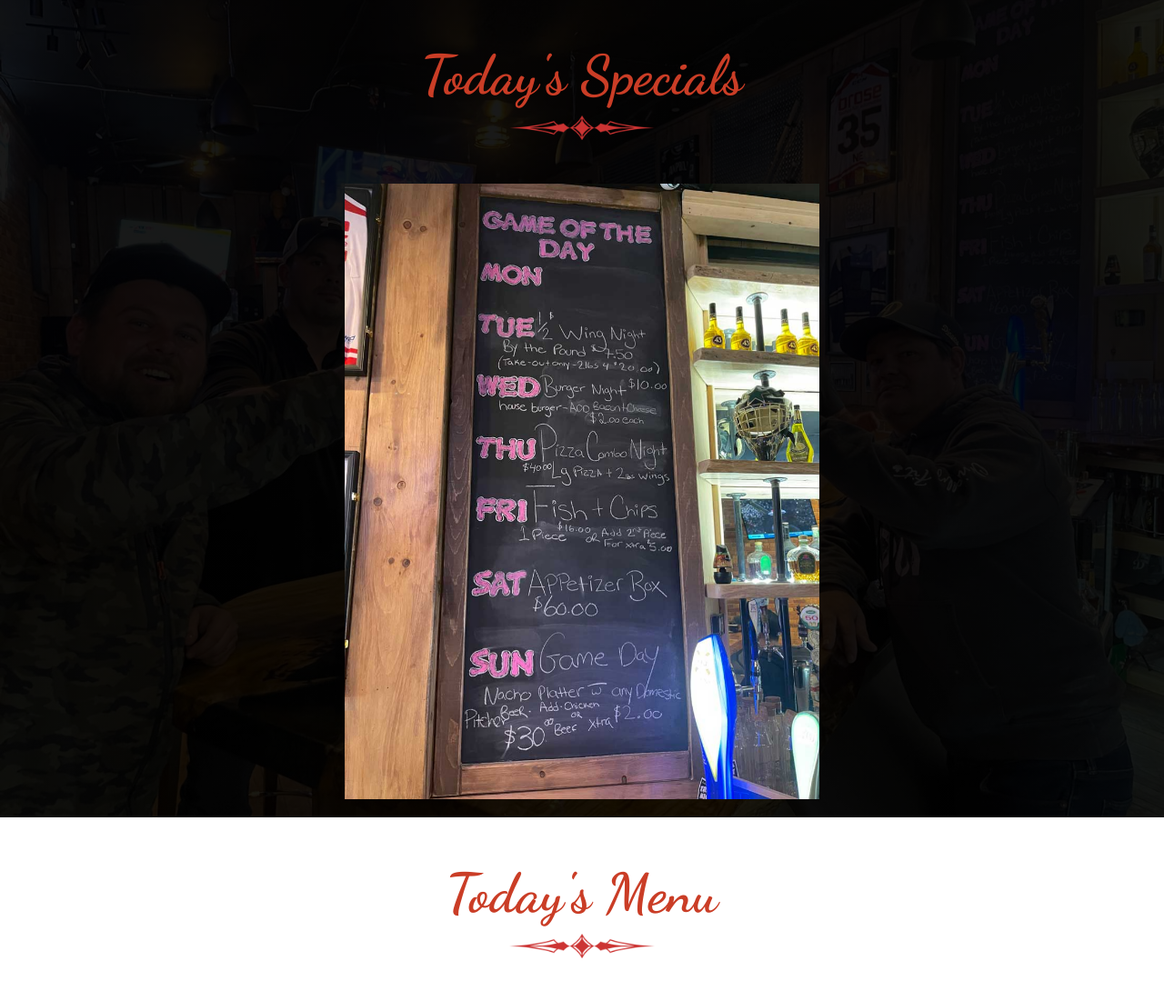
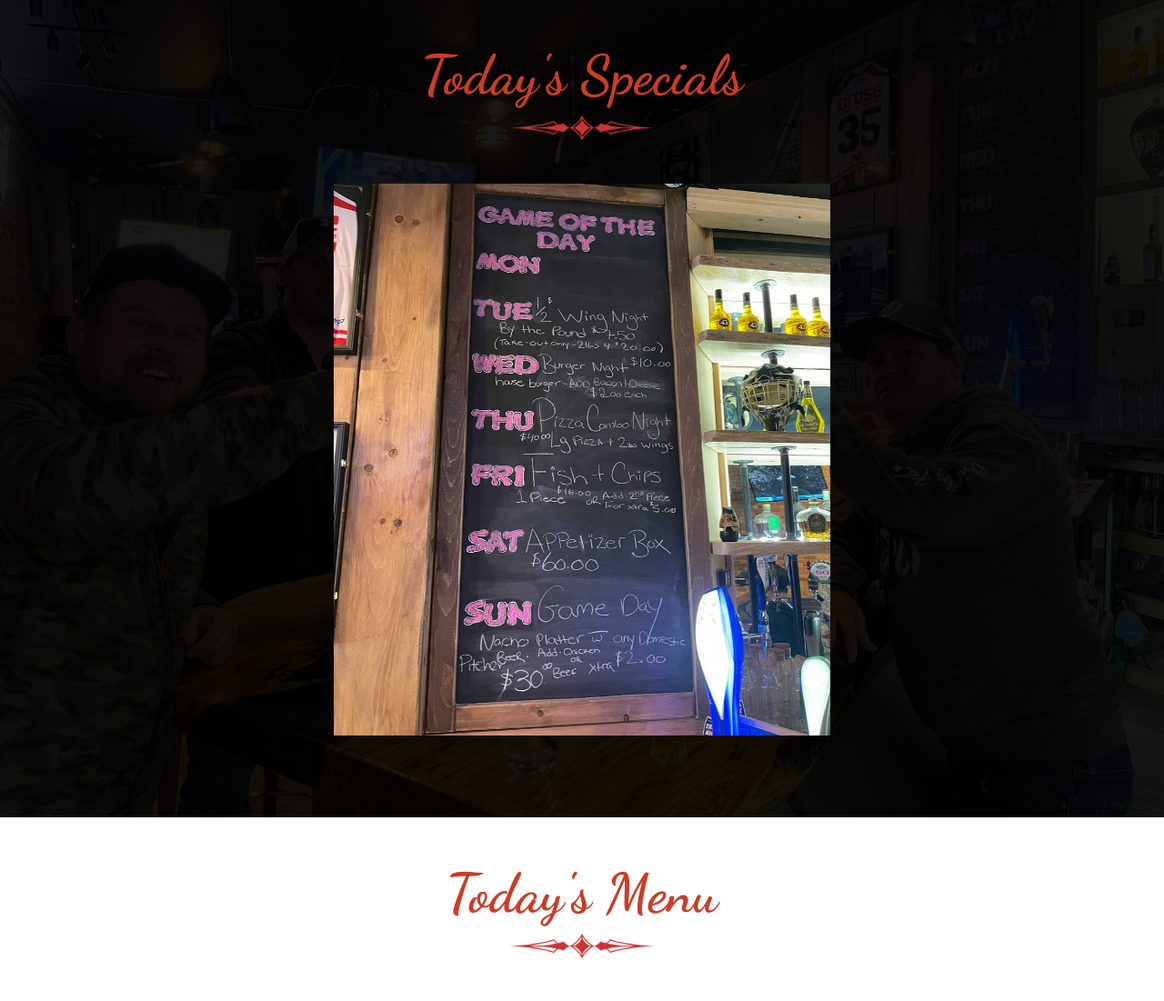
Before and after one commit to bsham94/restaurant-website, a PHP site: page /home.html in a window 1280 px wide. Shown: the part 1479-2580 px from the top of the page at 91% size. Run offline with PHP 8.4, Linux system fonts and the light colour scheme; some libraries are stand-ins or nearby versions.

Commit message:
fixed specials again

```diff
--- a/css/specials.css
+++ b/css/specials.css
@@ -37,15 +37,11 @@
     justify-content: center;
 }
 
-.promotion-img {
-    height: 100%;
+#specials .img {
+    height: 90%;
     width: 70%;
     position: absolute;
     top: 0;
-}
-
-.img-fluid {
-    height: 100%;
 }
 
 .promotion-details {
@@ -87,7 +83,7 @@
         min-height: 400px;
     }
 
-    .promotion-img {
+    #specials .img {
         height: 100%;
         width: 100%;
     }
--- a/home.html
+++ b/home.html
@@ -160,9 +160,7 @@
                 <div class="carousel-inner">
                     <div class="carousel-item active">
                         <div class="carousel-caption h-100">
-                            <span class="promotion-img">
-                                <img class="img-fluid" src="./assets/Website_Images/specials.jpg" alt="promo 1">
-                            </span>
+                            <img class="img" src="./assets/Website_Images/specials.jpg" alt="promo 1">
                             <!-- <div class="promotion-details position-absolute">
                                 <h4>Appetizers and Wine!</h4>
                                 <p>From 3pm to 7pm, our appetizers are half off with the purchase of an entrée. After
```
